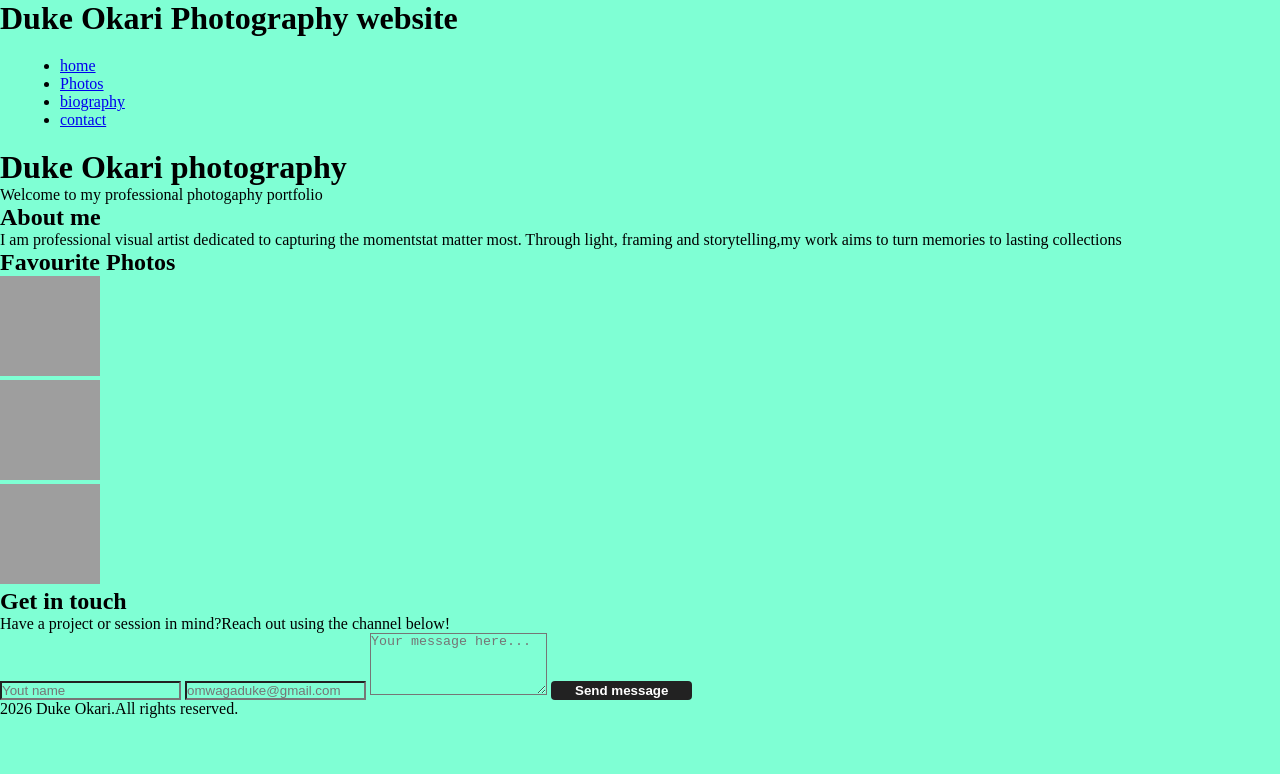
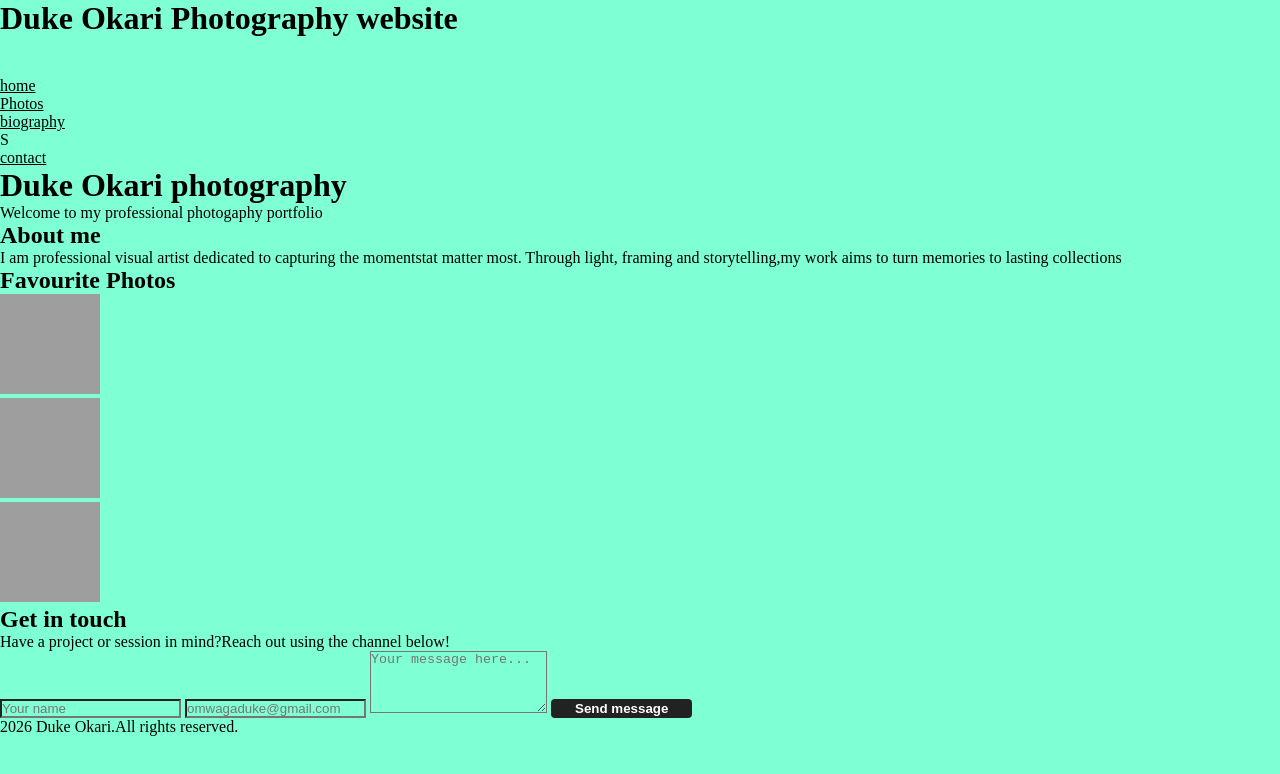
Before and after one commit to omwagaduke-commits/A-good-project, a plain HTML site: page index.html in a window 1280 px wide. Drawn offline with Linux system fonts and the light colour scheme; grey boxes are pictures that could not be loaded.

Commit message:
feat:added navigation bar

```diff
--- a/index.html
+++ b/index.html
@@ -6,20 +6,19 @@
     <title>Duke Okari  Photography website</title>
     <link rel="stylesheet" href="style.css">
 </head>
-<body>
+</header>
+
 
     <header>
         <class="logo">
         <h1>Duke Okari Photography website</h1>
-        <nav class="navbar"
+        <nav class="navbar"></nav>
         <nav class="nav-links">
             <ul>
-           <li><a href="Home">home</a></li>
-  <li><a href="Photos">Photos</a></li>
-    <li><a href="biography">biography</a></li>
-    <li><a href="contact">contact</a></li>
-            </ul>
-        </nav>
+           <li><a href="Home.html">home</a></li>
+        <li><a href="Photos.html">Photos</a></li>
+    <li><a href="biography.html">biography</a></li>S
+    <li><a href="contact.html">contact</a></li>
     </header>
     <div class="Home">
         <header>
@@ -48,7 +47,7 @@
             <h2>Get in touch</h2>
             <p>Have a project or session in mind?Reach out using the channel below!</p>
             <form id="contact-form">
-                <input type="text" placeholder="Yout name" required>
+                <input type="text" placeholder="Your name" required>
                 <input type="email" placeholder="omwagaduke@gmail.com" required>
                 <textarea rows="4" placeholder="Your message here..."required></textarea>
                 <button type="submit">Send message</button>
```
